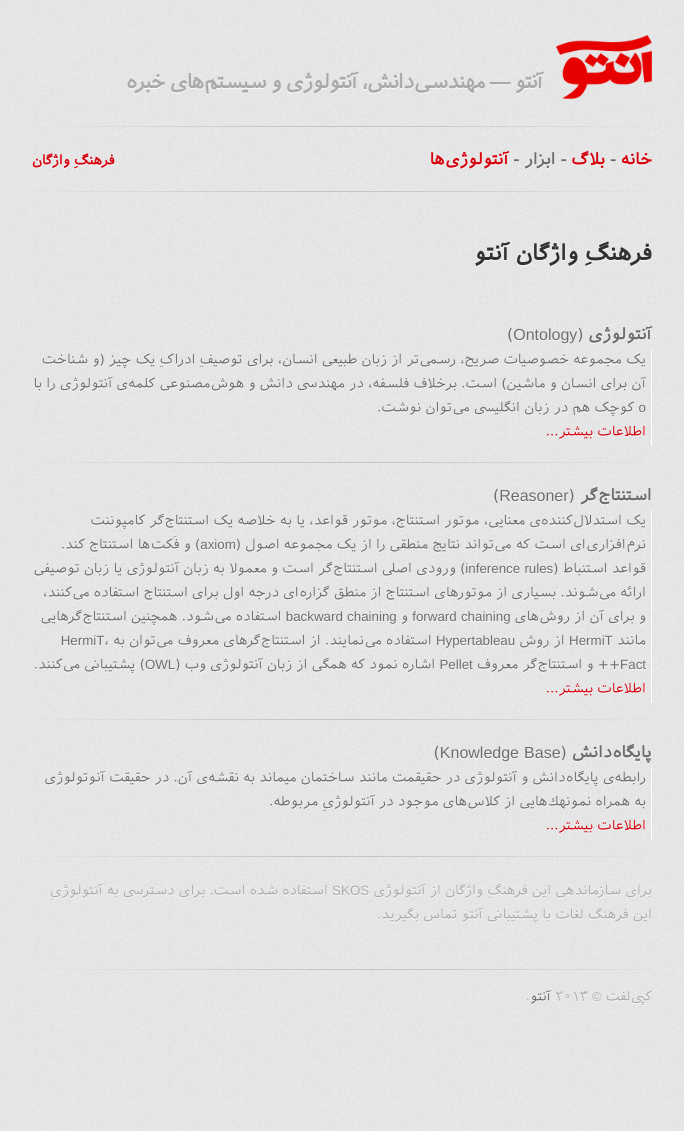
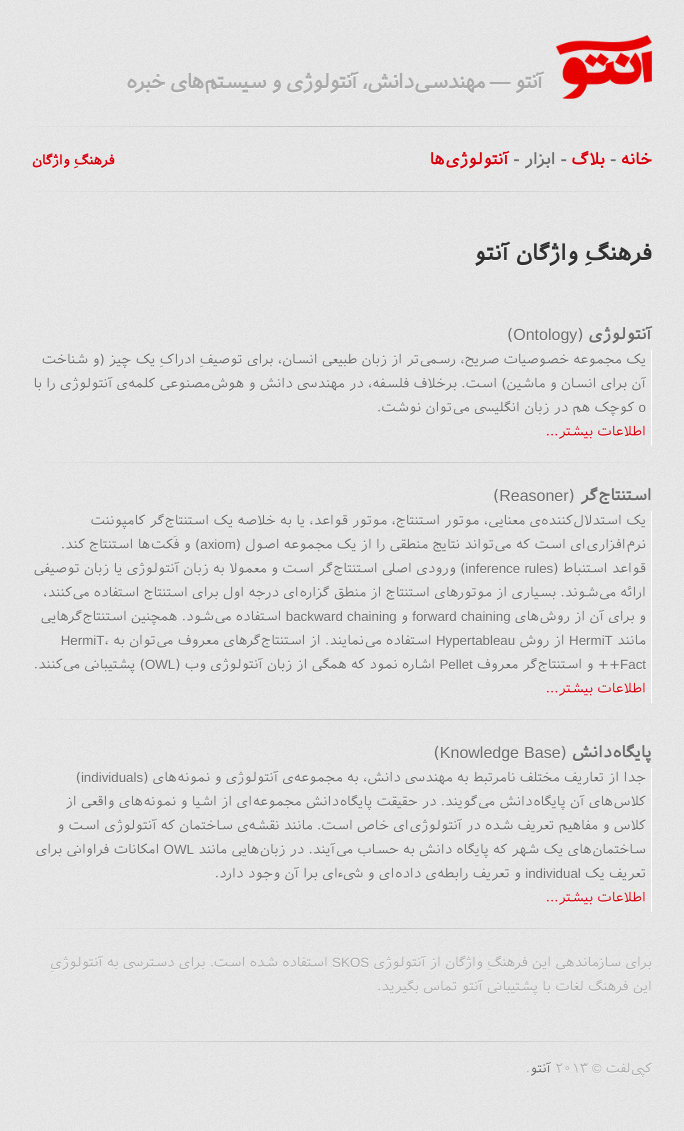
Before and after one commit to morteza/onto, a Jekyll site: the page built from glossary.md, in a window 1280 px wide. Shown: the whole page, without its empty margins (298-982 px from the left). Built offline with Jekyll 4.4.1, drawn with Linux system fonts in a browser that asks for light colours; before the commit the page ends 1059 px from its top, so only the background shows below that.

Commit message:
Update KB basic def in glossary.

```diff
--- a/_data/glossary.yml
+++ b/_data/glossary.yml
@@ -13,5 +13,5 @@
 - uri: owl#KnowledgeBase
   label: "Knowledge Base"
   label_fa: "پایگاه‌دانش"
-  description: "رابطه‌ی پایگاه‌دانش و آنتولوژی در حقیقمت مانند ساختمان میماند به نقشه‌ی آن. در حقیقت آنوتولوژی به همراه نمونهك‌هایی از کلاس‌های موجود در آنتولوژیِ مربوطه."
+  description: "جدا از تعاریف مختلف نامرتبط به مهندسی دانش، به مجموعه‌ی آنتولوژی و نمونه‌های (individuals) کلاس‌های آن پایگاه‌دانش می‌گویند. در حقیقت پایگاه‌دانش مجموعه‌ای از اشیا و نمونه‌های واقعی از کلاس و مفاهیم تعریف شده در آنتولوژی‌ای خاص است. مانند نقشه‌ی ساختمان که آنتولوژی است و ساختمان‌های یک شهر که پایگاه دانش به حساب می‌آیند. در زبان‌هایی مانند OWL امکانات فراوانی برای تعریف یک individual و تعریف رابطه‌ی داده‌ای و شی‌ء‌ای برا آن وجود دارد."
   more_info: "http://en.wikipedia.org/wiki/Knowledge_base"
```
